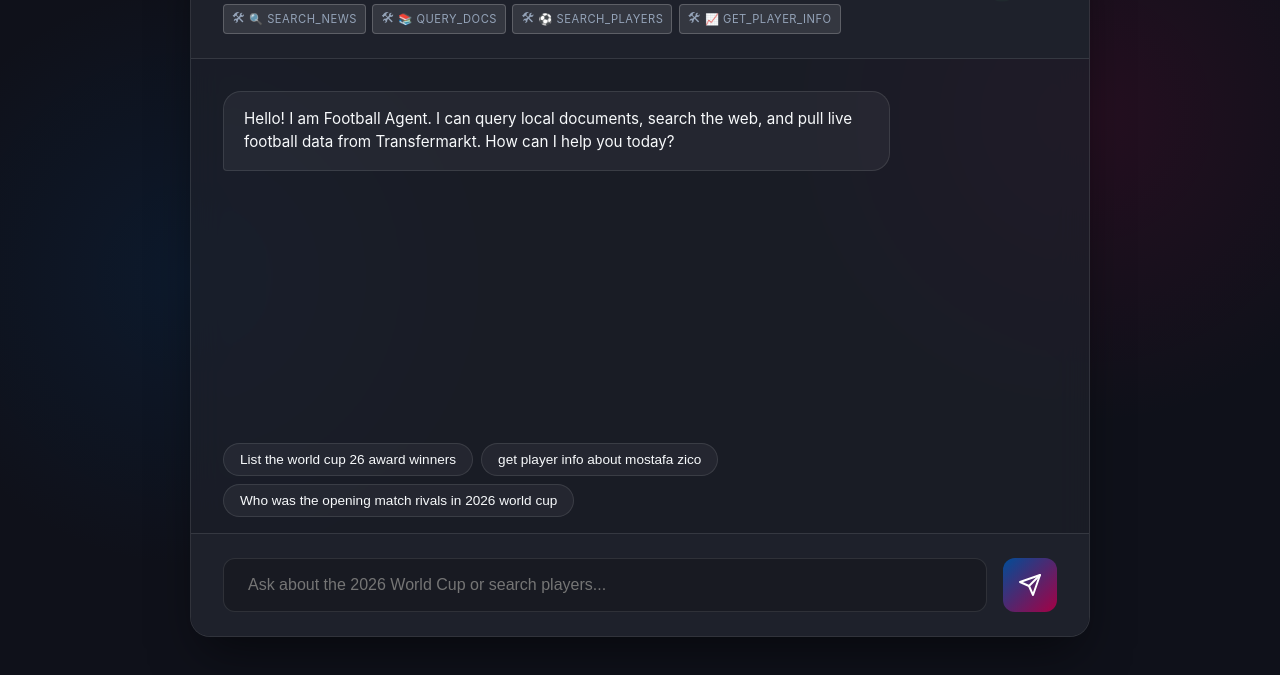
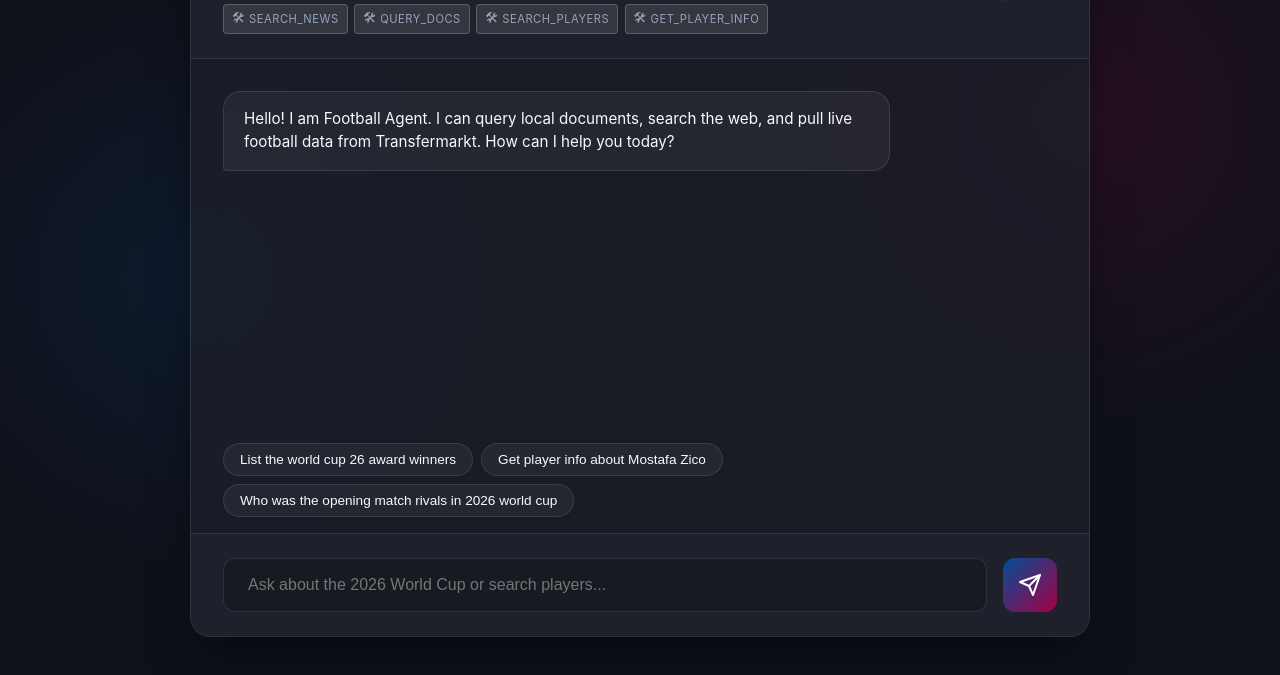
Before and after one commit to AliAlaa88/football-agent, a website: page public/index.html in a window 1280 px wide. Shown: the part 123-798 px from the top of the page. Drawn offline with Linux system fonts and the light colour scheme.

Commit message:
fix: Placeholders

```diff
--- a/public/index.html
+++ b/public/index.html
@@ -13,10 +13,10 @@
                 <h1>Football Agent</h1>
                 <p>World Cup 2026 & Transfermarkt Expert</p>
                 <div class="available-tools">
-                    <span class="tool-badge">🔍 search_news</span>
-                    <span class="tool-badge">📚 query_docs</span>
-                    <span class="tool-badge">⚽ search_players</span>
-                    <span class="tool-badge">📈 get_player_info</span>
+                    <span class="tool-badge">search_news</span>
+                    <span class="tool-badge">query_docs</span>
+                    <span class="tool-badge">search_players</span>
+                    <span class="tool-badge">get_player_info</span>
                 </div>
             </div>
             <div class="status-indicator">
@@ -34,7 +34,7 @@
 
         <div class="suggested-messages">
             <button class="suggested-btn">List the world cup 26 award winners</button>
-            <button class="suggested-btn">get player info about mostafa zico</button>
+            <button class="suggested-btn">Get player info about Mostafa Zico</button>
             <button class="suggested-btn">Who was the opening match rivals in 2026 world cup</button>
         </div>
 
```
